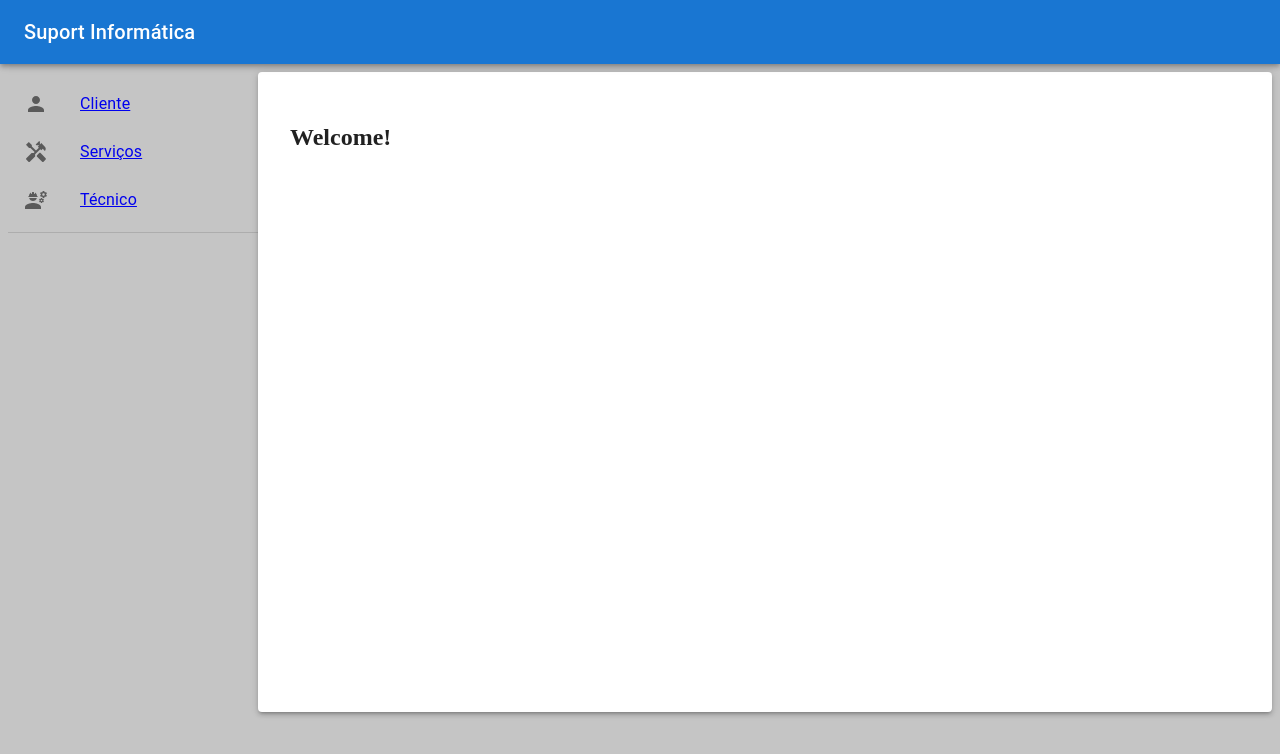
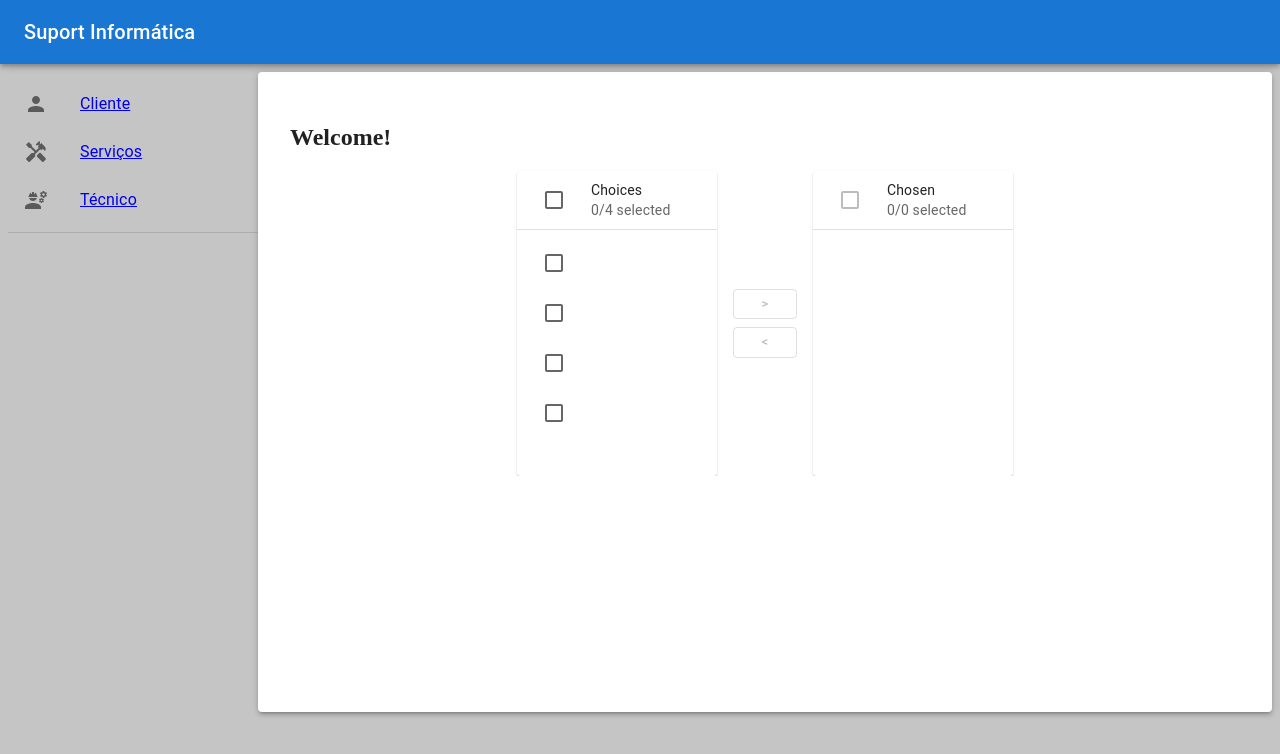
Before and after one commit to davimc/itSuport_front, a React (Vite) app: page / in a window 1280 px wide. Shown: the top 754 px of the page. Built offline with nearby package versions, Linux system fonts and the light colour scheme; no server answers.

Commit message:
Transfer list item

```diff
--- a/src/components/views/Welcome/index.tsx
+++ b/src/components/views/Welcome/index.tsx
@@ -1,9 +1,20 @@
+import { Button, Card, CardHeader, Checkbox, Divider, Grid, List, ListItemButton, ListItemIcon, ListItemText } from "@mui/material";
+import { ReactNode, useState } from "react";
+import TransferList from "../elements/TransferList";
+import { DeviceShort } from "../../../models/Device";
 
+const devices:DeviceShort[] = [{id: "12312312",
+    deviceType: "Impressora",
+    brand: "Brother",
+    model: "7635",
+    characteristics: "ok",
+    obs: "ok"}]
+export default function Welcome() {
 
-export default function Welcome() {
     return (
         <div className="component-container">
             <h2>Welcome!</h2>
+            <TransferList infos={devices}/>
         </div>
     )
 }
--- a/src/components/views/elements/TransferList/index.tsx
+++ b/src/components/views/elements/TransferList/index.tsx
@@ -1,5 +1,7 @@
 import { Button, Card, CardHeader, Checkbox, Divider, Grid, List, ListItemButton, ListItemIcon, ListItemText } from "@mui/material";
 import { ReactNode, useState } from "react";
+
+import { DeviceShort } from "../../../../models/Device";
 
 function not(a: readonly number[], b: readonly number[]) {
     return a.filter((value) => !b.includes(value));
@@ -12,8 +14,10 @@
 function union(a: readonly number[], b: readonly number[]) {
     return [...a, ...not(b, a)];
 }
+
+
 interface TransferListProps {
-    value: string
+    infos: DeviceShort[]
 }
 
 export default function TransferList(props: TransferListProps) {
@@ -61,7 +65,7 @@
         setChecked(not(checked, rightChecked));
     };
 
-    const customList = (title: ReactNode, items: readonly number[]) => (
+    const customList = (title: ReactNode, items: DeviceShort[] = props.infos) => (
         <Card>
             <CardHeader sx={{ px: 2, py: 1 }}
                 avatar={
@@ -91,18 +95,19 @@
                 component="div"
                 role="list"
             >
-                {items.map((value: number) => {
-                    const labelId = `transfer-list-all-item-${value}-label`;
 
+                {items.map((info: DeviceShort, index: number) => {
+                    const labelId = `transfer-list-all-item-${info.id}-label`;
+                    {console.log(props.infos)}
                     return (
                         <ListItemButton
-                            key={value}
+                            key={index}
                             role="listitem"
-                            onClick={handleToggle(value)}
+                            onClick={handleToggle(index)}
                         >
                             <ListItemIcon>
                                 <Checkbox
-                                    checked={checked.includes(value)}
+                                    checked={checked.includes(index)}
                                     tabIndex={-1}
                                     disableRipple
                                     inputProps={{
@@ -110,7 +115,7 @@
                                     }}
                                 />
                             </ListItemIcon>
-                            <ListItemText id={labelId} primary={props.value} />
+                            <ListItemText id={labelId}>{info.brand}</ListItemText>
                         </ListItemButton>
                     );
                 })}
--- a/src/models/Job.ts
+++ b/src/models/Job.ts
@@ -1,5 +1,5 @@
 import { Dayjs } from "dayjs"
-import { DeviceShort } from "./device"
+import { DeviceShort } from "./Device"
 
 export type Job = {
     id: String,
```
Also changed, not shown: src/components/views/elements/TransferListItemDevice/index.tsx (added, +22 -0 lines).
